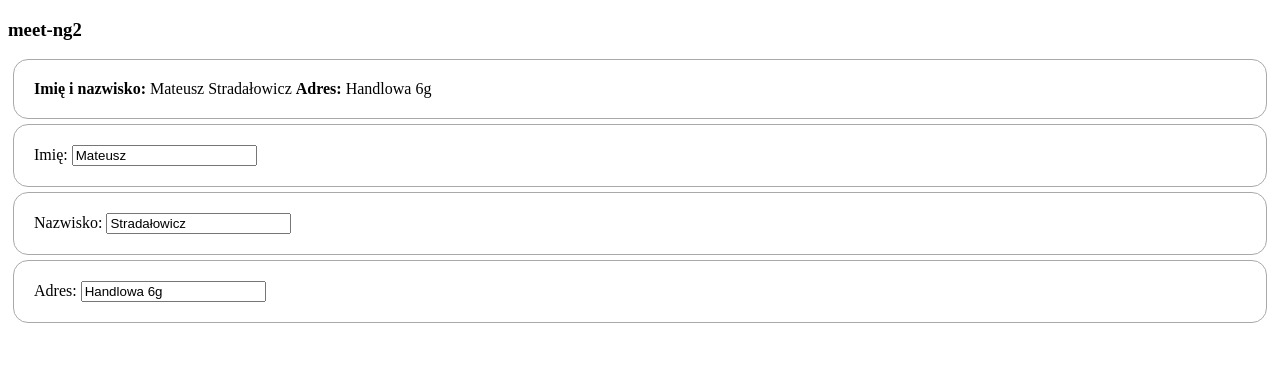
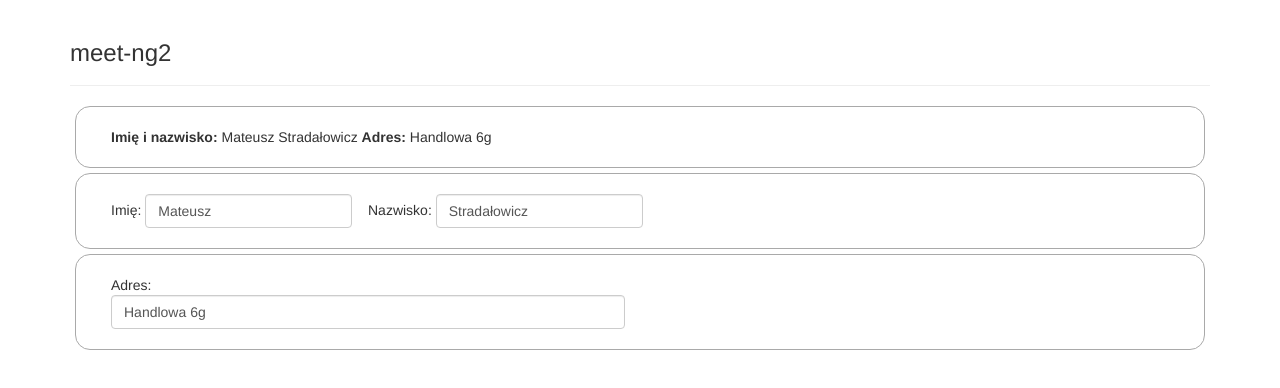
Before and after one commit to ArturJar/library, an Angular app: page / in a window 1280 px wide. Shown: the top 388 px of the page. Built offline with nearby package versions, Linux system fonts and the light colour scheme.

Commit message:
bootstrap styling

```diff
--- a/package.json
+++ b/package.json
@@ -20,7 +20,9 @@
     "@angular/platform-browser": "^4.0.0",
     "@angular/platform-browser-dynamic": "^4.0.0",
     "@angular/router": "^4.0.0",
+    "bootstrap": "^3.3.7",
     "core-js": "^2.4.1",
+    "jquery": "^3.2.1",
     "rxjs": "^5.1.0",
     "zone.js": "^0.8.4"
   },
--- a/src/app/app.component.html
+++ b/src/app/app.component.html
@@ -2,14 +2,20 @@
   <h3>{{title}}</h3>
 </div>
 <div class="row">
-  <strong>Imię i nazwisko:</strong> {{name}} {{surname}} <strong>Adres:</strong> {{address}}
+  <div class="col-md-12">
+    <strong>Imię i nazwisko:</strong> {{name}} {{surname}} <strong>Adres:</strong> {{address}}
+  </div>
+</div>
+<div class="row form-inline">
+  <div class="col-md-3">
+    Imię: <input [value]="name" class="form-control">
+  </div>
+  <div class="col-3">
+    Nazwisko: <input #inputSurname [value]="surname" (keyup)="surname = inputSurname.value" class="form-control">
+  </div>
 </div>
 <div class="row">
-  Imię: <input [value]="name">
+  <div class="col-md-6">
+    Adres: <input [(ngModel)]="address" class="form-control">
+  </div>
 </div>
-<div class="row">
-  Nazwisko: <input #inputSurname [value]="surname" (keyup)="surname = inputSurname.value">
-</div>
-<div class="row">
-  Adres: <input [(ngModel)]="address">
-</div>
--- a/src/index.html
+++ b/src/index.html
@@ -10,8 +10,8 @@
   <link rel="icon" type="image/x-icon" href="favicon.ico">
 </head>
 
-<body>
+<div class="container">
   <app-root>Loading...</app-root>
-</body>
+</div>
 
 </html>
```
Also changed, not shown: .angular-cli.json.
